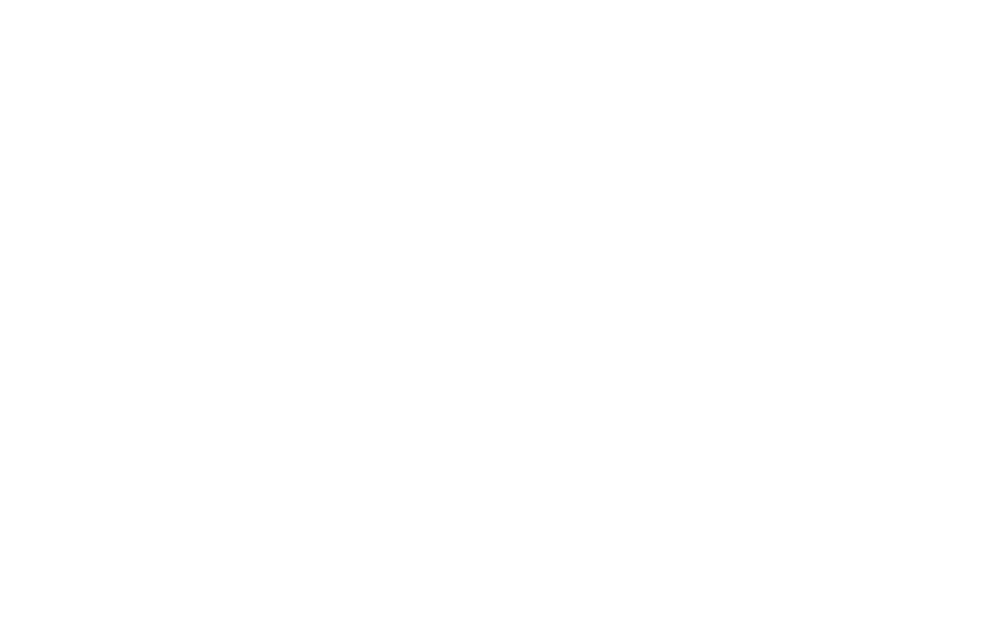
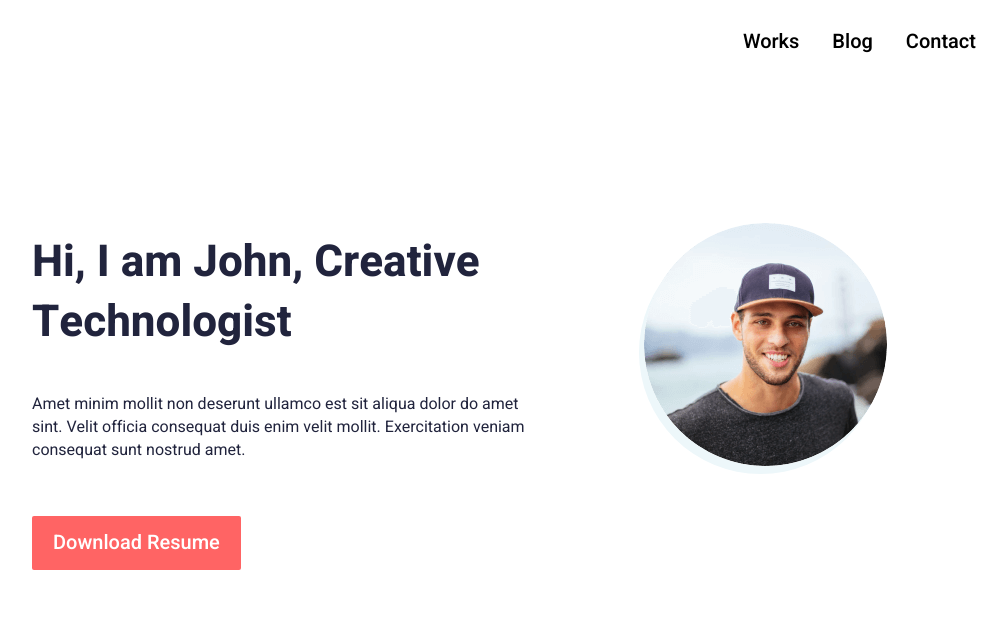
Before and after one commit to Ulugbek-Mominjonov/Portfolio-UI, a plain HTML site: page index.html in a window 1280 px wide. Shown: the whole page, without its empty margins (180-1187 px from the left). Drawn offline with Linux system fonts and the light colour scheme.

Commit message:
add site-header

```diff
--- a/css/main.css
+++ b/css/main.css
@@ -33,11 +33,12 @@ html{
 body{
   padding: 0;
   margin: 0;
-  font-family: "Rubik", "Arial", sans-serif;
-  font-weight: 500;
-  font-size: 19px;
+  margin-top: 83px;
+  font-family: "Heebo", "Arial", sans-serif;
+  font-weight: 400;
+  font-size: 16px;
   line-height: 23px;
-  color: #515151;
+  color: #21243D;
 }
 .visually-hidden {
   position: absolute;
@@ -60,3 +61,78 @@ img{
   margin-left: auto;
   margin-right: auto;
 }
+.list{
+  display: flex;
+  padding: 0;
+  margin: 0;
+  list-style-type: none;
+}
+
+/* HEADER STYLE */
+.site-header{
+  background-color: #fff;;
+}
+/* site-nav */
+.site-nav{
+  position: fixed;
+  top: 0;
+  left: 0;
+  width: 100%;
+  padding-top: 27px;
+  padding-bottom: 27px;
+  background-color: #fff;;
+}
+.nav-list{
+  justify-content: flex-end;
+}
+.nav-item + .nav-item{
+  margin-left: 33px;
+}
+.nav-link{
+  font-weight: 500;
+  font-size: 20px;
+  line-height: 29px;
+  text-align: right;
+  color: #000000;
+}
+
+/* hero  */
+.hero-container{
+  display: flex;
+  padding-top: 140px;
+  padding-bottom: 71px;
+}
+.hero-container::after{
+  content: "";
+  width: 243px;
+  height: 243px;
+  border-radius: 50%;
+  box-shadow: -5px 8px #EDF7FA;
+  background-image: url("../img/my-photo.png");
+  background-repeat: no-repeat;
+  background-position: center;
+}
+.hero-date{
+  max-width: 497px;
+  margin-right: 115px;
+}
+.hero-title{
+  margin-top: 10px;
+  margin-bottom: 40px;
+  font-weight: bold;
+  font-size: 44px;
+  line-height: 60px;
+  color: #21243D;
+}
+.hero-link{
+  display: inline-block;
+  margin-top: 38px;
+  padding: 17px 21px;
+  font-weight: 500;
+  font-size: 20px;
+  line-height: 20px;
+  color: #FFFFFF;
+  background: #FF6464;
+  border-radius: 2px;
+  text-decoration: none;
+}
--- a/index.html
+++ b/index.html
@@ -9,6 +9,41 @@
   <link rel="stylesheet" href="css/main.css">
 </head>
 <body>
+  <!-- site-header -->
+  <header class="site-header">
+    <nav class="site-nav">
+      <div class="container">
+        <ul class="nav-list list">
+          <li class="nav-item">
+            <a class="nav-link href="#"">Works</a>
+          </li>
+          <li class="nav-item">
+            <a class="nav-link href="#"">Blog</a>
+          </li>
+          <li class="nav-item">
+            <a class="nav-link href="#"">Contact</a>
+          </li>
+        </ul>
+      </div>
+    </nav>
+    <section class="site-hero">
+      <div class="container hero-container">
+        <div class="hero-date">
+          <h1 class="hero-title">
+            Hi, I am John,
+            Creative Technologist
+          </h1>
+
+          <p class="hero-info">
+            Amet minim mollit non deserunt ullamco est sit aliqua dolor do amet sint. Velit officia consequat duis enim velit mollit. Exercitation veniam consequat sunt nostrud amet.
+          </p>
+
+          <a href="#" class="hero-link">Download Resume
+          </a>
+        </div>
+      </div>
+    </section>
+  </header>
 
 
 
```
